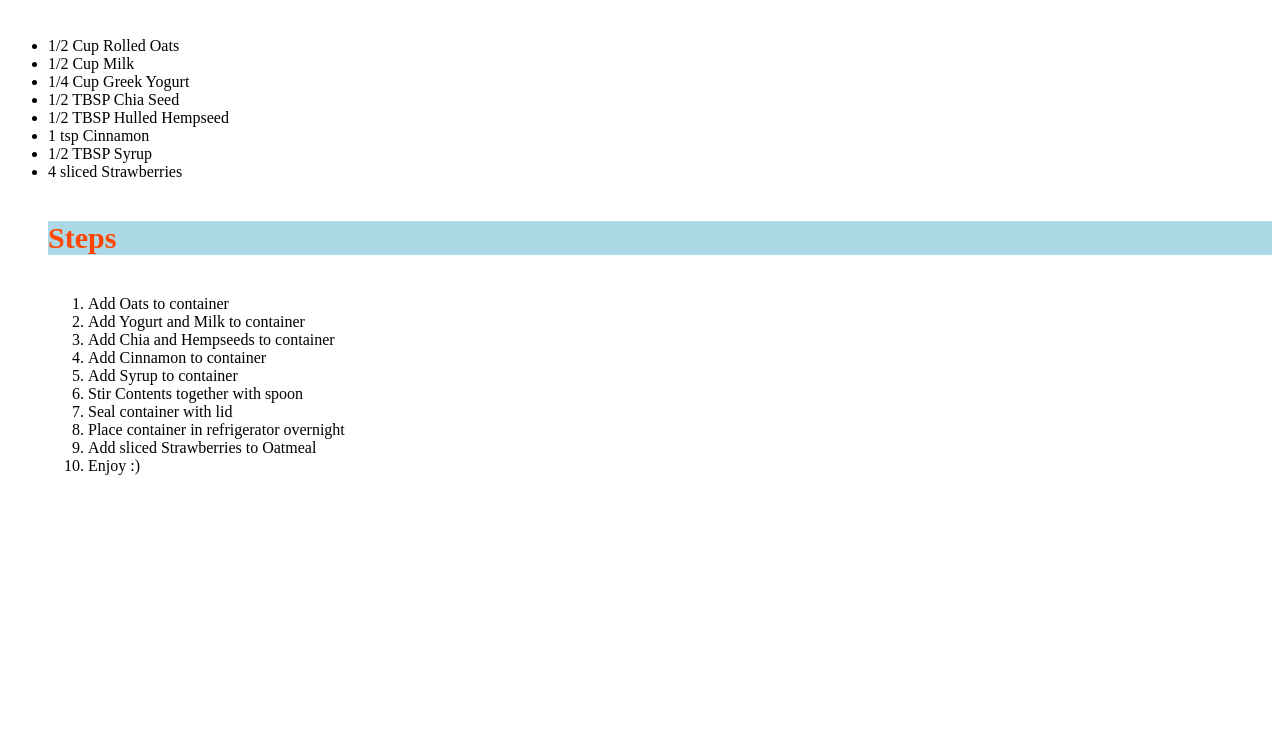
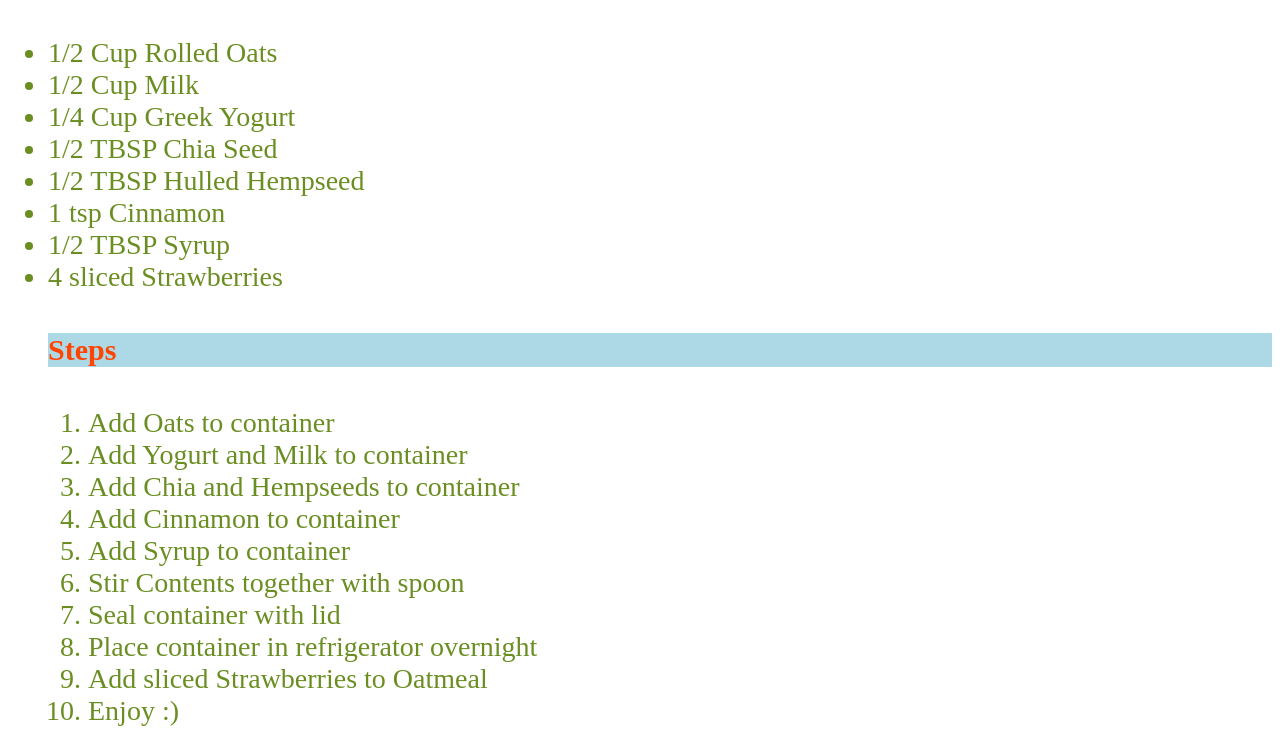
Before and after one commit to ItsFelixRodriguez/odin-recipes, a plain HTML site: page recipes/oatmeal.html in a window 1280 px wide. Shown: the part 660-1415 px from the top of the page. Before the commit the page ends 1155 px from the top, so only its background shows below. Drawn offline with Linux system fonts and the light colour scheme.

Commit message:
padding exercise

```diff
--- a/recipes/oatmeal.html
+++ b/recipes/oatmeal.html
@@ -19,7 +19,7 @@
 
     </p>
     <p><h4 class="list"><strong>Ingredients</strong></h4>
-        <ul>
+        <ul class="bullet-points">
             <li>1/2 Cup Rolled Oats</li>
             <li>1/2 Cup Milk</li>
             <li>1/4 Cup Greek Yogurt</li>
@@ -31,8 +31,8 @@
         </ol>
     </p>
     <p>
-     <h4 class="list"><strong>Steps</strong></h4>
-        <ol>
+     <h4 class="list">Steps</h4>
+        <ol class="bullet-points">
             <li>Add Oats to container</li>
             <li>Add Yogurt and Milk to container</li>
             <li>Add Chia and Hempseeds to container</li>
--- a/style.css
+++ b/style.css
@@ -21,5 +21,5 @@ img {
 }
 .bullet-points {
     font-size: 28px;
-    color:burlywood;
+    color:olivedrab;
 }
```
Also changed, not shown: recipes/hummus.html (+2 -2 lines), recipes/lentil-soup.html (+2 -2 lines).
